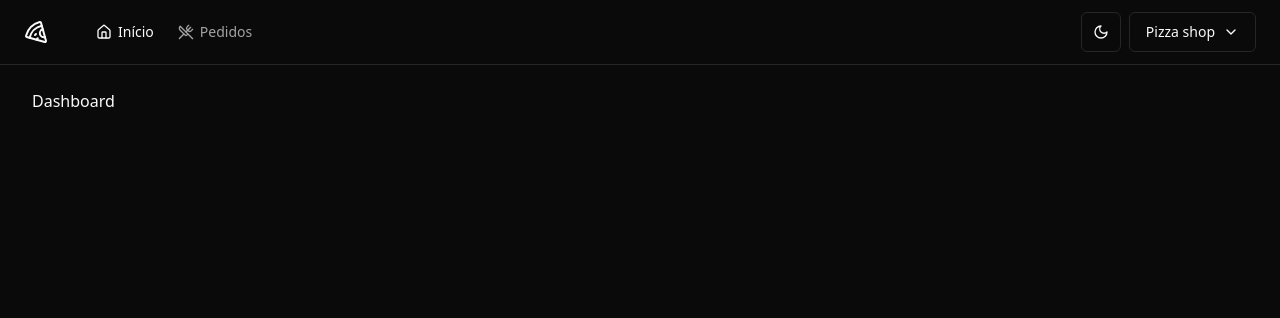
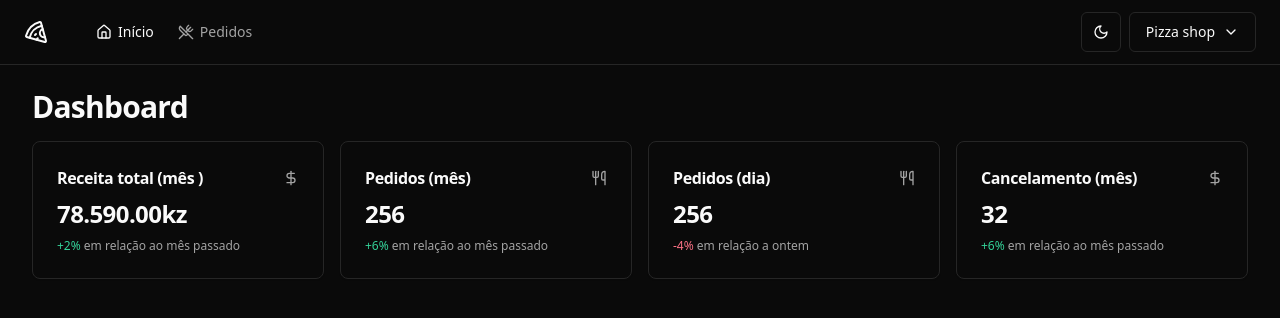
Before and after one commit to KicungaTI97/pizzashop-web, a React (Vite) app: page / in a window 1280 px wide. Shown: the top 318 px of the page. Built offline with nearby package versions, Linux system fonts and the light colour scheme.

Commit message:
Página: Dashboard

```diff
--- /dev/null
+++ b/src/components/ui/card.tsx
@@ -0,0 +1,79 @@
+import * as React from "react"
+
+import { cn } from "@/lib/utils"
+
+const Card = React.forwardRef<
+  HTMLDivElement,
+  React.HTMLAttributes<HTMLDivElement>
+>(({ className, ...props }, ref) => (
+  <div
+    ref={ref}
+    className={cn(
+      "rounded-lg border bg-card text-card-foreground shadow-sm",
+      className
+    )}
+    {...props}
+  />
+))
+Card.displayName = "Card"
+
+const CardHeader = React.forwardRef<
+  HTMLDivElement,
+  React.HTMLAttributes<HTMLDivElement>
+>(({ className, ...props }, ref) => (
+  <div
+    ref={ref}
+    className={cn("flex flex-col space-y-1.5 p-6", className)}
+    {...props}
+  />
+))
+CardHeader.displayName = "CardHeader"
+
+const CardTitle = React.forwardRef<
+  HTMLDivElement,
+  React.HTMLAttributes<HTMLDivElement>
+>(({ className, ...props }, ref) => (
+  <div
+    ref={ref}
+    className={cn(
+      "text-2xl font-semibold leading-none tracking-tight",
+      className
+    )}
+    {...props}
+  />
+))
+CardTitle.displayName = "CardTitle"
+
+const CardDescription = React.forwardRef<
+  HTMLDivElement,
+  React.HTMLAttributes<HTMLDivElement>
+>(({ className, ...props }, ref) => (
+  <div
+    ref={ref}
+    className={cn("text-sm text-muted-foreground", className)}
+    {...props}
+  />
+))
+CardDescription.displayName = "CardDescription"
+
+const CardContent = React.forwardRef<
+  HTMLDivElement,
+  React.HTMLAttributes<HTMLDivElement>
+>(({ className, ...props }, ref) => (
+  <div ref={ref} className={cn("p-6 pt-0", className)} {...props} />
+))
+CardContent.displayName = "CardContent"
+
+const CardFooter = React.forwardRef<
+  HTMLDivElement,
+  React.HTMLAttributes<HTMLDivElement>
+>(({ className, ...props }, ref) => (
+  <div
+    ref={ref}
+    className={cn("flex items-center p-6 pt-0", className)}
+    {...props}
+  />
+))
+CardFooter.displayName = "CardFooter"
+
+export { Card, CardHeader, CardFooter, CardTitle, CardDescription, CardContent }
--- a/src/pages/app/dashboard.tsx
+++ /dev/null
@@ -1,10 +0,0 @@
-import { Helmet } from 'react-helmet-async'
-
-export function Dashboard() {
-  return (
-    <>
-      <Helmet title="Dashboard" />
-      <h1>Dashboard</h1>
-    </>
-  )
-}
--- a/src/pages/app/orders/order-details.tsx
+++ b/src/pages/app/orders/order-details.tsx
@@ -14,7 +14,7 @@
   TableRow,
 } from '@/components/ui/table'
 
-export default function OrderDetails() {
+export function OrderDetails() {
   return (
     <DialogContent>
       <DialogHeader>
--- a/src/pages/app/orders/order.table-row.tsx
+++ b/src/pages/app/orders/order.table-row.tsx
@@ -1,11 +1,10 @@
-import { Dialog, DialogContent, DialogTrigger } from '@radix-ui/react-dialog'
+import { Dialog, DialogTrigger } from '@radix-ui/react-dialog'
 import { ArrowRight, Search, X } from 'lucide-react'
 
 import { Button } from '@/components/ui/button'
 import { TableCell, TableRow } from '@/components/ui/table'
 
-import OrderDetails from './order-details'
-
+import { OrderDetails } from './order-details'
 export function OrderTableRow() {
   return (
     <div>
--- /dev/null
+++ b/src/pages/dashboard/dashboard.tsx
@@ -0,0 +1,24 @@
+import { Helmet } from 'react-helmet-async'
+
+import { DayOrdersAmountCard } from './day-orders-amount-card'
+import { MonthCanceledOrdersAmountCard } from './month-canceled-orders-amount-card'
+import { MonthOrdersAmountCard } from './month-orders-amount-card'
+import { MonthRevenueCard } from './month-revenue-card'
+
+export function Dashboard() {
+  return (
+    <>
+      <Helmet title="Dashboard" />
+      <div className="flex flex-col gap-4">
+        <h1 className="text-3xl font-bold tracking-tight">Dashboard</h1>
+
+        <div className="grid grid-cols-4 gap-4">
+          <MonthRevenueCard />
+          <MonthOrdersAmountCard />
+          <DayOrdersAmountCard />
+          <MonthCanceledOrdersAmountCard />
+        </div>
+      </div>
+    </>
+  )
+}
--- /dev/null
+++ b/src/pages/dashboard/day-orders-amount-card.tsx
@@ -0,0 +1,25 @@
+import { Utensils } from 'lucide-react'
+
+import { Card, CardContent, CardHeader, CardTitle } from '@/components/ui/card'
+
+export function DayOrdersAmountCard() {
+  return (
+    <div>
+      <Card>
+        <CardHeader className="flex-row items-center justify-between space-y-0 pb-2">
+          <CardTitle className="text-base font-semibold">
+            Pedidos (dia)
+          </CardTitle>
+          <Utensils className="h-4 w-4 text-muted-foreground" />
+        </CardHeader>
+        <CardContent className="space-y-2">
+          <span className="text-2xl font-bold tracking-tight">256</span>
+          <p className="text-xs text-muted-foreground">
+            <span className="text-rose-500 dark:text-rose-400">-4%</span> em
+            relação a ontem
+          </p>
+        </CardContent>
+      </Card>
+    </div>
+  )
+}
--- /dev/null
+++ b/src/pages/dashboard/month-canceled-orders-amount-card.tsx
@@ -0,0 +1,25 @@
+import { DollarSign } from 'lucide-react'
+
+import { Card, CardContent, CardHeader, CardTitle } from '@/components/ui/card'
+
+export function MonthCanceledOrdersAmountCard() {
+  return (
+    <div>
+      <Card>
+        <CardHeader className="flex-row items-center justify-between space-y-0 pb-2">
+          <CardTitle className="text-base font-semibold">
+            Cancelamento (mês)
+          </CardTitle>
+          <DollarSign className="h-4 w-4 text-muted-foreground" />
+        </CardHeader>
+        <CardContent className="space-y-2">
+          <span className="text-2xl font-bold tracking-tight">32</span>
+          <p className="text-xs text-muted-foreground">
+            <span className="text-emerald-500 dark:text-emerald-400">+6%</span>{' '}
+            em relação ao mês passado
+          </p>
+        </CardContent>
+      </Card>
+    </div>
+  )
+}
--- /dev/null
+++ b/src/pages/dashboard/month-orders-amount-card.tsx
@@ -0,0 +1,25 @@
+import { Utensils } from 'lucide-react'
+
+import { Card, CardContent, CardHeader, CardTitle } from '@/components/ui/card'
+
+export function MonthOrdersAmountCard() {
+  return (
+    <div>
+      <Card>
+        <CardHeader className="flex-row items-center justify-between space-y-0 pb-2">
+          <CardTitle className="text-base font-semibold">
+            Pedidos (mês)
+          </CardTitle>
+          <Utensils className="h-4 w-4 text-muted-foreground" />
+        </CardHeader>
+        <CardContent className="space-y-2">
+          <span className="text-2xl font-bold tracking-tight">256</span>
+          <p className="text-xs text-muted-foreground">
+            <span className="text-emerald-500 dark:text-emerald-400">+6%</span>{' '}
+            em relação ao mês passado
+          </p>
+        </CardContent>
+      </Card>
+    </div>
+  )
+}
--- /dev/null
+++ b/src/pages/dashboard/month-revenue-card.tsx
@@ -0,0 +1,25 @@
+import { DollarSign } from 'lucide-react'
+
+import { Card, CardContent, CardHeader, CardTitle } from '@/components/ui/card'
+
+export function MonthRevenueCard() {
+  return (
+    <div>
+      <Card>
+        <CardHeader className="flex-row items-center justify-between space-y-0 pb-2">
+          <CardTitle className="text-base font-semibold">
+            Receita total (mês )
+          </CardTitle>
+          <DollarSign className="h-4 w-4 text-muted-foreground" />
+        </CardHeader>
+        <CardContent className="space-y-2">
+          <span className="text-2xl font-bold tracking-tight">78.590.00kz</span>
+          <p className="text-xs text-muted-foreground">
+            <span className="text-emerald-500 dark:text-emerald-400">+2%</span>{' '}
+            em relação ao mês passado
+          </p>
+        </CardContent>
+      </Card>
+    </div>
+  )
+}
--- a/src/routes.tsx
+++ b/src/routes.tsx
@@ -2,10 +2,10 @@
 
 import { AppLayout } from './pages/_layouts/app'
 import { AuthLayout } from './pages/_layouts/auth'
-import { Dashboard } from './pages/app/dashboard'
 import { Orders } from './pages/app/orders/orders'
 import { SignIn } from './pages/auth/sign-in'
 import { SignUp } from './pages/auth/sign-up'
+import { Dashboard } from './pages/dashboard/dashboard'
 export const router = createBrowserRouter([
   {
     path: '/',
```
